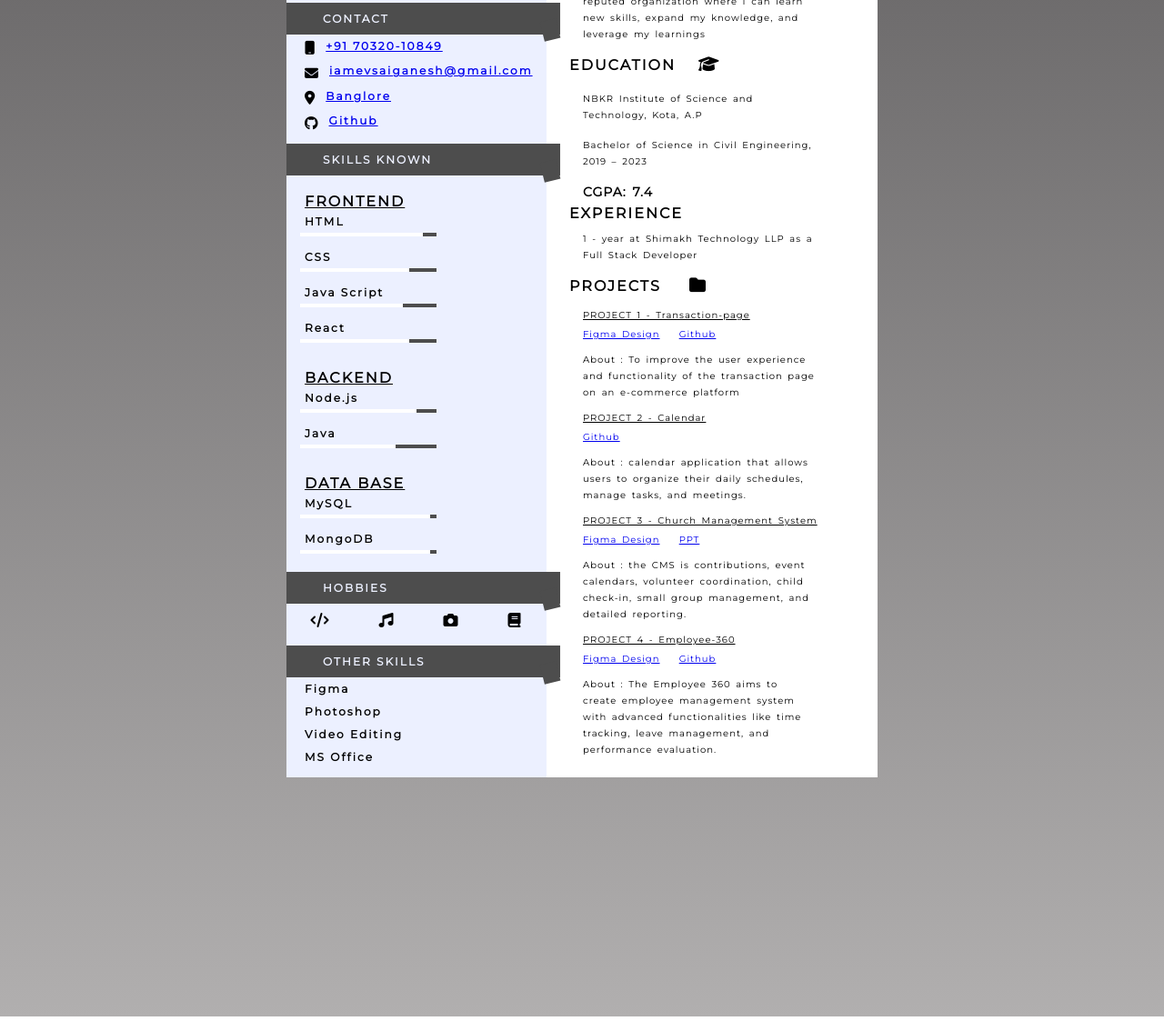
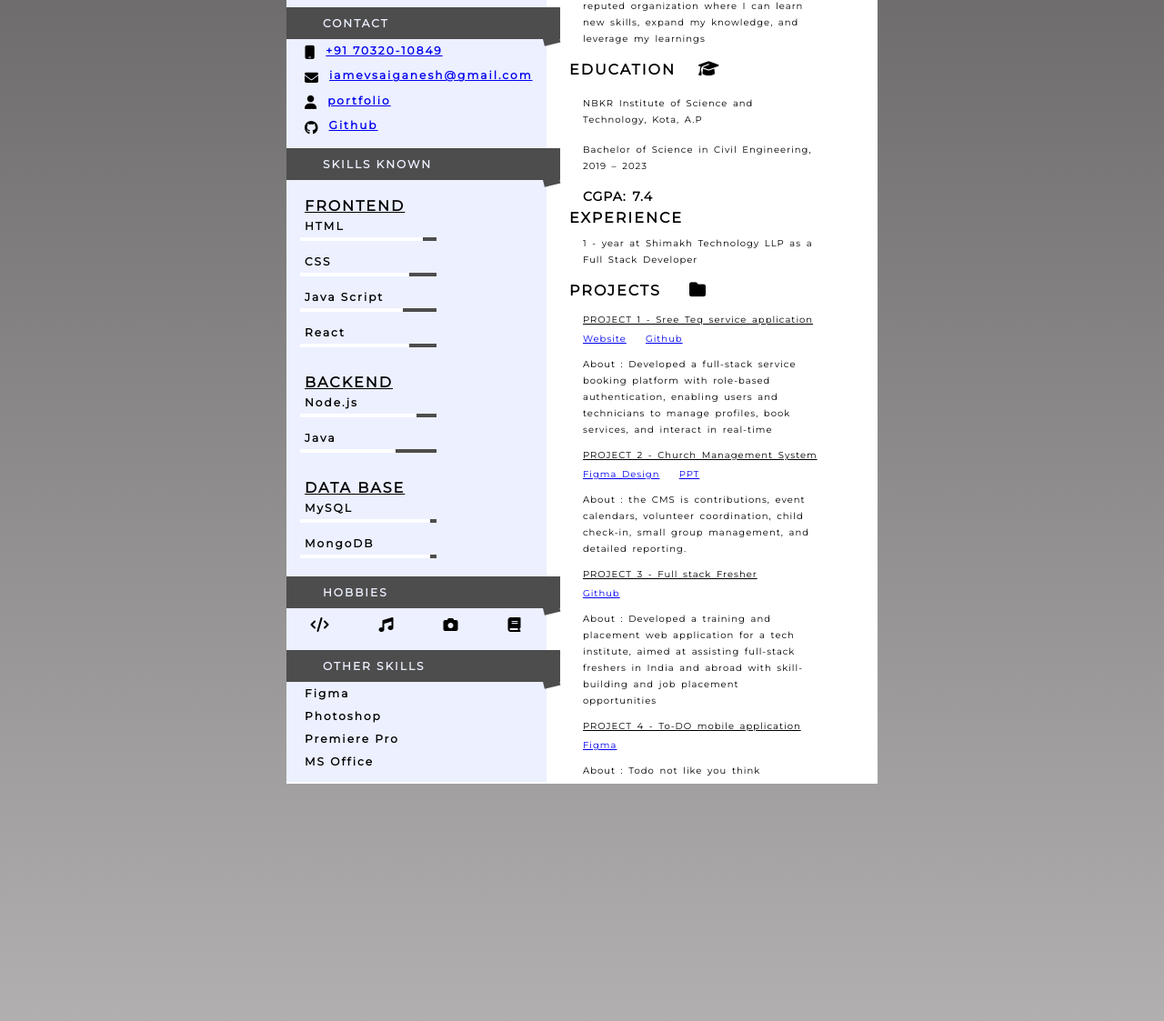
Before and after one commit to saiganesh113/Resume, a plain HTML site: page Index.html in a window 1280 px wide. Shown: the part 191-1314 px from the top of the page at 91% size. Drawn offline with Linux system fonts and the light colour scheme.

Commit message:
updated resume

```diff
--- a/Index.html
+++ b/Index.html
@@ -20,7 +20,7 @@
                 </div>
                 <P class="p1"><i class="fa-solid fa-mobile icons1"></i><a href="tel:+917032010849">+91 70320-10849</a></P>
                 <P class="p1"><i class="fa-solid fa-envelope icons1"></i><a href="mailto:iamevsaiganesh@gmail.com">iamevsaiganesh@gmail.com</a></P>
-                <P class="p1"><i class="fa-solid fa-location-dot icons1"></i><a href="https://maps.app.goo.gl/gTH74wvTPV5DYtUA8">Banglore</a></P>
+                <P class="p1"><i class="fa-solid fa-user icons1"></i><a href="https://saiganesh113.github.io/My_Portfolio/">portfolio</a></P>
                 <P class="p1"><i class="fa-brands fa-github icons1"></i><a href="https://github.com/saiganesh113">Github</a></P>
                 </div>
             <div class="box-1">
@@ -90,7 +90,7 @@
                 </div>
                 <P class="p1">Figma</P>
                 <P class="p1">Photoshop</P>
-                <P class="p1">Video Editing</P>
+                <P class="p1">Premiere Pro</P>
                 <P class="p1">MS Office</P>
             </div>
         </div>
@@ -118,21 +118,20 @@
         </div>
         <div class="box-2">
             <h4>PROJECTS <i class="fa-solid fa-folder icons2" style="font-size:18px !important;"></i></h4>
-            <h6 class="p2"><u>PROJECT 1 - Transaction-page</u></h6>
-            <a href="https://www.figma.com/file/AKLAs7JWK2Gf9u28ckCB1d/Untitled?type=design&node-id=0-1&mode=design&t=lagPhh9Vsn3M6b5h-0" class="p2">Figma Design</a>
-            <a href="https://saiganesh113.github.io/Transaction-page/tp.html" class="p2">Github</a> <br>
-            <P class="p2">About : To improve the user experience and functionality of the transaction page on an e-commerce platform</p>
-            <h6 class="p2"><u>PROJECT 2 - Calendar</u></h6>
-            <a href="https://saiganesh113.github.io/Calendar/index.html" class="p2">Github</a>
-            <P class="p2">About : calendar application that allows users to organize their daily schedules, manage tasks, and meetings.</p>
-            <h6 class="p2"><u>PROJECT 3 - Church Management System</u></h6>
+            <h6 class="p2"><u>PROJECT 1 - Sree Teq service application</u></h6>
+            <a href="https://sreeteqservices.vercel.app/index" class="p2">Website</a>
+            <a href="https://github.com/saiganesh113/Sree._.Teq-service-app.git" class="p2">Github</a> <br>
+            <P class="p2">About : Developed a full-stack service booking platform with role-based authentication, enabling users and technicians to manage profiles, book services, and interact in real-time</p>
+            <h6 class="p2"><u>PROJECT 2 - Church Management System</u></h6>
             <a href="https://www.figma.com/file/ECFjM13sLmVxqjUkjNkvLq/Church-App-(Community)?type=design&node-id=377%3A692&mode=design&t=7eXYR9yNMDpYZG8W-1" class="p2">Figma Design</a>
             <a href="https://www.canva.com/design/DAFpv-09-5k/EPpTxi9OSV5IgI3kH-QGRQ/edit?utm_content=DAFpv-09-5k&utm_campaign=designshare&utm_medium=link2&utm_source=sharebutton" class="p2">PPT</a> <br>
             <P class="p2">About : the CMS is contributions, event calendars, volunteer coordination, child check-in, small group management, and detailed reporting.</p>
-            <h6 class="p2"><u>PROJECT 4 - Employee-360</u></h6>
-            <a href="https://www.figma.com/file/bMFwblWx49ZtrkgkrRo8Hv/EMP---360-web?type=design&node-id=0-1&mode=design&t=6YAy5nMNob9AySEx-0" class="p2">Figma Design</a>
-            <a href="https://github.com/saiganesh113/Employee-360-web" class="p2">Github</a> <br>
-            <P class="p2">About : The Employee 360 aims to create employee management system with advanced functionalities like time tracking, leave management, and performance evaluation.</p>
+            <h6 class="p2"><u>PROJECT 3 - Full stack Fresher</u></h6>
+            <a href="https://github.com/saiganesh113/Full_stack_fresher.github.io.git" class="p2">Github</a>
+            <P class="p2">About : Developed a training and placement web application for a tech institute, aimed at assisting full-stack freshers in India and abroad with skill-building and job placement opportunities</p>
+            <h6 class="p2"><u>PROJECT 4 - To-DO mobile application</u></h6>
+            <a href="https://www.figma.com/design/L6CfdaHkzcKJwrFeRgB9Ub/UpTodo---Todo-list-app-UI-Kit-(Community)?node-id=0-1&t=a6KryvJipVaNg9Vn-1" class="p2">Figma</a> <br>
+            <P class="p2">About : Todo not like you think</p>
         </div>
 
         </div>
--- a/index.css
+++ b/index.css
@@ -4,7 +4,7 @@ body{
     height: 163vh;
     font-weight: bold;
     letter-spacing: 2px;
-    margin-top: 5px;
+    margin-top: 10px;
     margin-bottom: 0px;
     padding: 0;
 }
```
